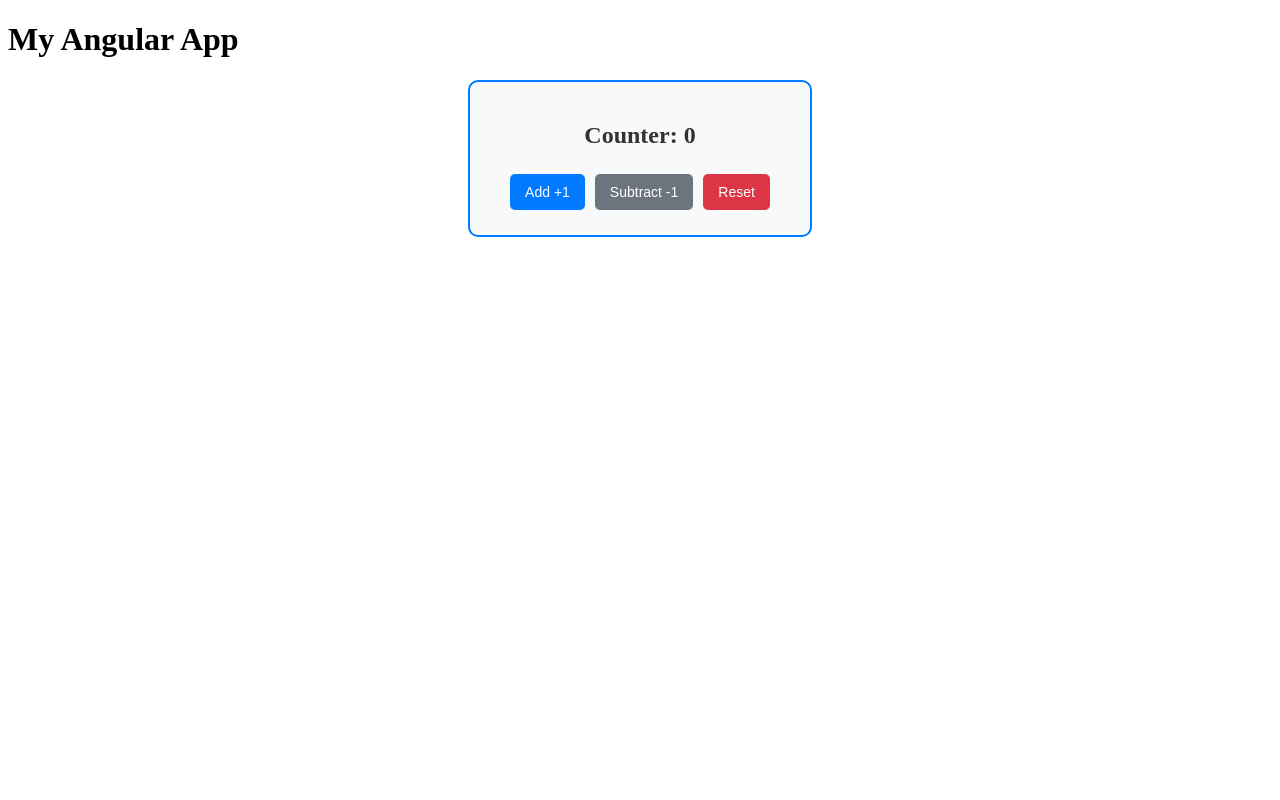
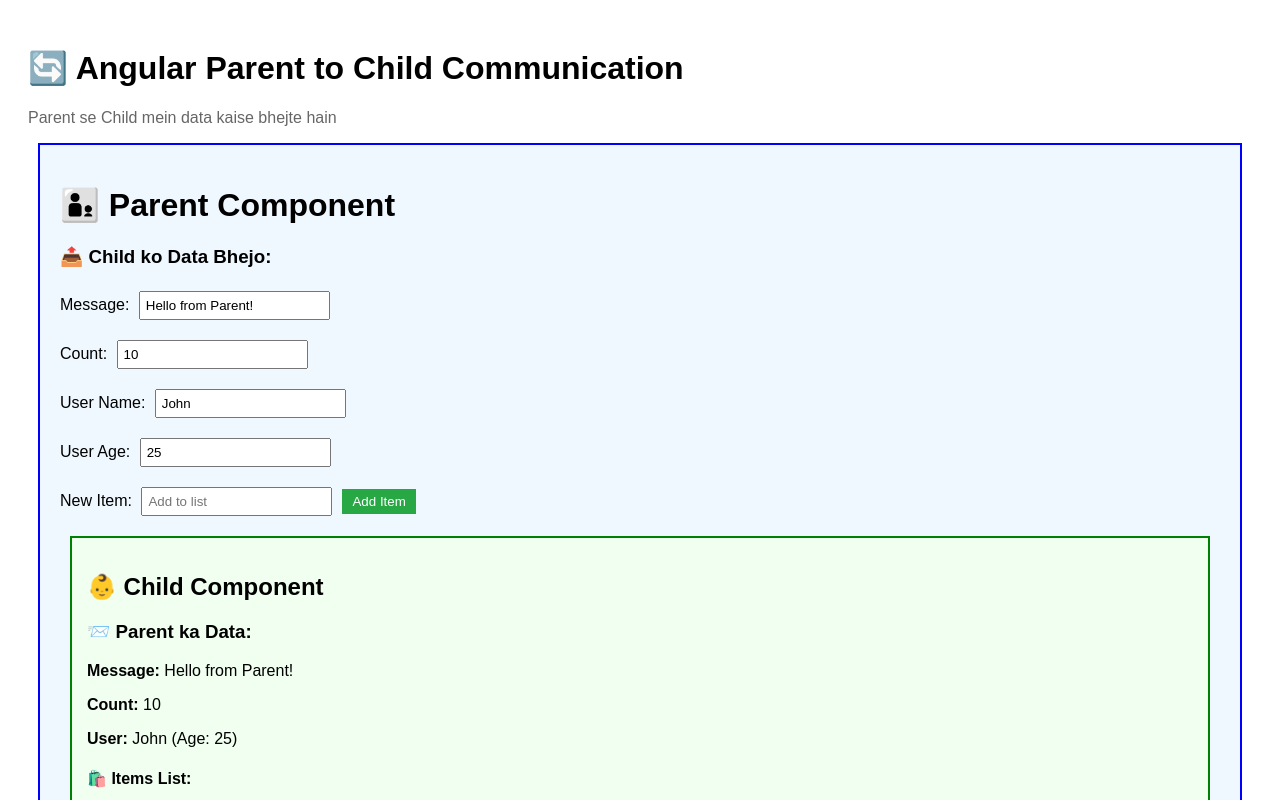
Before and after one commit to parthk219/PracticeAngular, an Angular app in the folder PracticeAngular/: page / in a window 1280 px wide. Shown: the top 800 px of the page. Built offline with nearby package versions, Linux system fonts and the light colour scheme.

Commit message:
parent to child

```diff
--- a/PracticeAngular/src/app/app.component.ts
+++ b/PracticeAngular/src/app/app.component.ts
@@ -1,17 +1,21 @@
 import { Component } from '@angular/core';
-import { CounterComponent } from './counter/counter.component';
+import { CommonModule } from '@angular/common';
+import { ParentComponent } from './parent/parent.component';
 
 @Component({
   selector: 'app-root',
   standalone: true,
-  imports: [CounterComponent],
+  imports: [CommonModule, ParentComponent],
   template: `
-    <h1>My Angular App</h1>
-    <app-counter></app-counter>
-   <!-- <app-counter></app-counter> -->
-     <!-- Multiple counters can be used -->
+    <div style="padding: 20px; font-family: Arial;">
+      <h1>🔄 Angular Parent to Child Communication</h1>
+      <p style="color: #666;">Parent se Child mein data kaise bhejte hain</p>
+
+      <!-- Parent Component Use karo -->
+      <app-parent></app-parent>
+    </div>
   `
 })
 export class AppComponent {
-  title = 'event-binding-demo';
+  title = 'parent-child-demo';
 }
--- /dev/null
+++ b/PracticeAngular/src/app/child/child.component.ts
@@ -0,0 +1,33 @@
+import { Component, Input } from '@angular/core';
+import { CommonModule } from '@angular/common';
+
+@Component({
+  selector: 'app-child',
+  standalone: true,
+  imports: [CommonModule],
+  template: `
+    <div style="border: 2px solid green; padding: 15px; margin: 10px; background: #f0fff0;">
+      <h2>👶 Child Component</h2>
+
+      <div style="margin: 10px 0;">
+        <h3>📨 Parent ka Data:</h3>
+        <p><strong>Message:</strong> {{ parentMessage }}</p>
+        <p><strong>Count:</strong> {{ countFromParent }}</p>
+        <p><strong>User:</strong> {{ userData?.name }} (Age: {{ userData?.age }})</p>
+      </div>
+
+      <div *ngIf="items.length > 0">
+        <h4>🛍️ Items List:</h4>
+        <div *ngFor="let item of items; let i = index" style="padding: 5px; border-bottom: 1px solid #ccc;">
+          {{ i + 1 }}. {{ item }}
+        </div>
+      </div>
+    </div>
+  `
+})
+export class ChildComponent {
+  @Input() parentMessage: string = '';
+  @Input() countFromParent: number = 0;
+  @Input() userData: any = null;
+  @Input() items: string[] = [];
+}
--- a/PracticeAngular/src/app/counter/counter.component.ts
+++ /dev/null
@@ -1,76 +0,0 @@
-import { Component } from '@angular/core';
-import { CommonModule } from '@angular/common';
-
-@Component({
-  selector: 'app-counter',
-  standalone: true,
-  imports: [CommonModule],
-  template: `
-    <div class="counter-container">
-      <h2>Counter: {{ count }}</h2>
-      <button (click)="increment()" class="btn btn-primary">Add +1</button>
-      <button (click)="decrement()" class="btn btn-secondary">Subtract -1</button>
-      <button (click)="reset()" class="btn btn-reset">Reset</button>
-    </div>
-  `,
-  styles: [`
-    .counter-container {
-      text-align: center;
-      padding: 20px;
-      border: 2px solid #007bff;
-      border-radius: 10px;
-      max-width: 300px;
-      margin: 20px auto;
-      background-color: #f8f9fa;
-    }
-    h2 {
-      color: #333;
-      margin-bottom: 20px;
-    }
-    .btn {
-      padding: 10px 15px;
-      margin: 5px;
-      border: none;
-      border-radius: 5px;
-      cursor: pointer;
-      font-size: 14px;
-      transition: background-color 0.3s;
-    }
-    .btn-primary {
-      background-color: #007bff;
-      color: white;
-    }
-    .btn-primary:hover {
-      background-color: #0056b3;
-    }
-    .btn-secondary {
-      background-color: #6c757d;
-      color: white;
-    }
-    .btn-secondary:hover {
-      background-color: #545b62;
-    }
-    .btn-reset {
-      background-color: #dc3545;
-      color: white;
-    }
-    .btn-reset:hover {
-      background-color: #c82333;
-    }
-  `]
-})
-export class CounterComponent {
-  count = 0;
-
-  increment() {
-    this.count++;
-  }
-
-  decrement() {
-    this.count--;
-  }
-
-  reset() {
-    this.count = 0;
-  }
-}
--- /dev/null
+++ b/PracticeAngular/src/app/parent/parent.component.ts
@@ -0,0 +1,78 @@
+import { Component } from '@angular/core';
+import { CommonModule } from '@angular/common';
+import { FormsModule } from '@angular/forms';
+import { ChildComponent } from '../child/child.component';
+
+@Component({
+  selector: 'app-parent',
+  standalone: true,
+  imports: [CommonModule, FormsModule, ChildComponent],
+  template: `
+    <div style="border: 2px solid blue; padding: 20px; margin: 10px; background: #f0f8ff;">
+      <h1>👨‍👦 Parent Component</h1>
+
+      <!-- Data input fields -->
+      <div style="margin: 15px 0;">
+        <h3>📤 Child ko Data Bhejo:</h3>
+
+        <div style="margin: 10px 0;">
+          <label>Message: </label>
+          <input [(ngModel)]="message" placeholder="Type message for child" style="margin: 5px; padding: 5px;">
+        </div>
+
+        <div style="margin: 10px 0;">
+          <label>Count: </label>
+          <input type="number" [(ngModel)]="count" style="margin: 5px; padding: 5px;">
+        </div>
+
+        <div style="margin: 10px 0;">
+          <label>User Name: </label>
+          <input [(ngModel)]="user.name" placeholder="Name" style="margin: 5px; padding: 5px;">
+        </div>
+
+        <div style="margin: 10px 0;">
+          <label>User Age: </label>
+          <input type="number" [(ngModel)]="user.age" placeholder="Age" style="margin: 5px; padding: 5px;">
+        </div>
+
+        <div style="margin: 10px 0;">
+          <label>New Item: </label>
+          <input [(ngModel)]="newItem" placeholder="Add to list" style="margin: 5px; padding: 5px;">
+          <button (click)="addItem()" style="margin: 5px; padding: 5px 10px; background: #28a745; color: white; border: none;">Add Item</button>
+        </div>
+      </div>
+
+      <!-- Child Component ko data bhejo -->
+      <app-child
+        [parentMessage]="message"
+        [countFromParent]="count"
+        [userData]="user"
+        [items]="items">
+      </app-child>
+
+      <!-- Current Data Display -->
+      <div style="margin-top: 20px; padding: 15px; background: #e7f3ff; border-radius: 8px;">
+        <h3>📊 Current Parent Data:</h3>
+        <p>Message: "{{ message }}"</p>
+        <p>Count: {{ count }}</p>
+        <p>User: {{ user.name }} ({{ user.age }} years)</p>
+        <p>Items: {{ items.join(', ') }}</p>
+      </div>
+    </div>
+  `
+})
+export class ParentComponent {
+  // Data jo child ko bhejenge
+  message: string = 'Hello from Parent!';
+  count: number = 10;
+  user: any = { name: 'John', age: 25 };
+  items: string[] = ['Apple', 'Banana', 'Orange'];
+  newItem: string = '';
+
+  addItem() {
+    if (this.newItem.trim()) {
+      this.items.push(this.newItem);
+      this.newItem = '';
+    }
+  }
+}
--- a/PracticeAngular/src/index.html
+++ b/PracticeAngular/src/index.html
@@ -2,10 +2,9 @@
 <html lang="en">
 <head>
   <meta charset="utf-8">
-  <title>PracticeAngular</title>
+  <title>ParentChildDemo</title>
   <base href="/">
   <meta name="viewport" content="width=device-width, initial-scale=1">
-  <link rel="icon" type="image/x-icon" href="favicon.ico">
 </head>
 <body>
   <app-root></app-root>
```
Also changed, not shown: PracticeAngular/src/app/app.component.html (+4 -5 lines).
